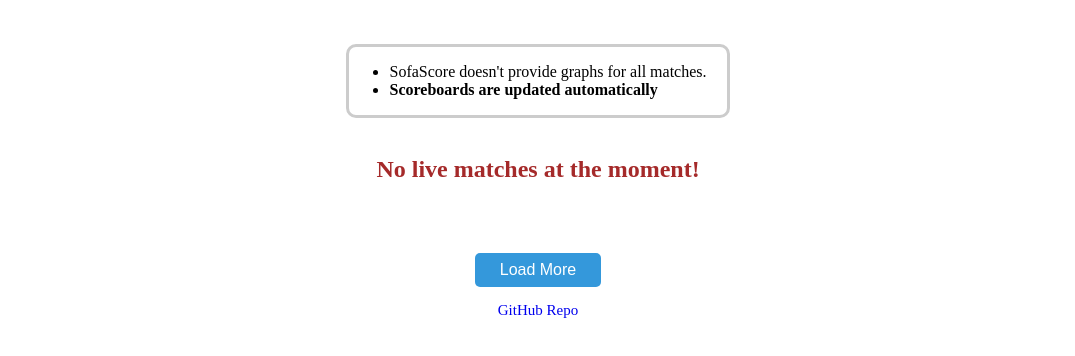
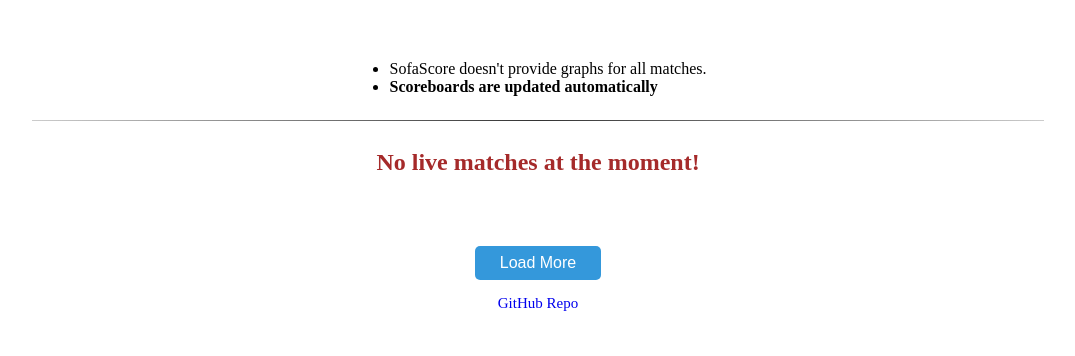
Before and after one commit to GabrielVelasco/BET-Attack-Momentum, a website: page index.html in a window 1280 px wide. Shown: the whole page, without its empty margins (102-1177 px from the left). Drawn offline with nearby package versions, Linux system fonts and the light colour scheme; no server answers.

Commit message:
change style...

```diff
--- a/index.html
+++ b/index.html
@@ -35,7 +35,7 @@
             </ul>
         </div>
     </div>
-    <br>
+    <hr>
 
     <section class="mainContainer">
     </section>
--- a/styles/apps.css
+++ b/styles/apps.css
@@ -60,14 +60,23 @@
 }
 
 .obs > div {
-    border-radius: 10px;
+    /* border-radius: 10px;
     border-style: solid;
-    border-color: rgb(204, 204, 204);
+    border-color: rgb(204, 204, 204); */
     padding-right: 20px;
 }
 
 .obs p {
     text-align: center;
+}
+
+hr {
+    border: 0;
+    height: 1px;
+    width: 80%;
+    background: #333;
+    background-image: linear-gradient(to right, #ccc, #333, #ccc);
+
 }
 
 #newMatchesMsg{
```
